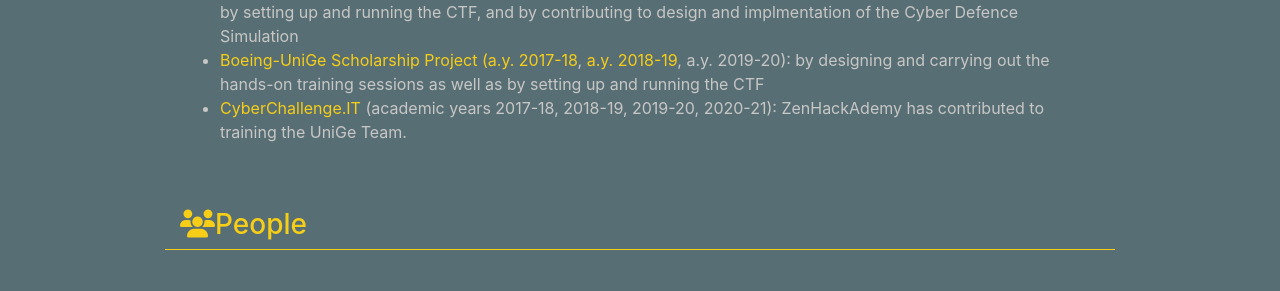
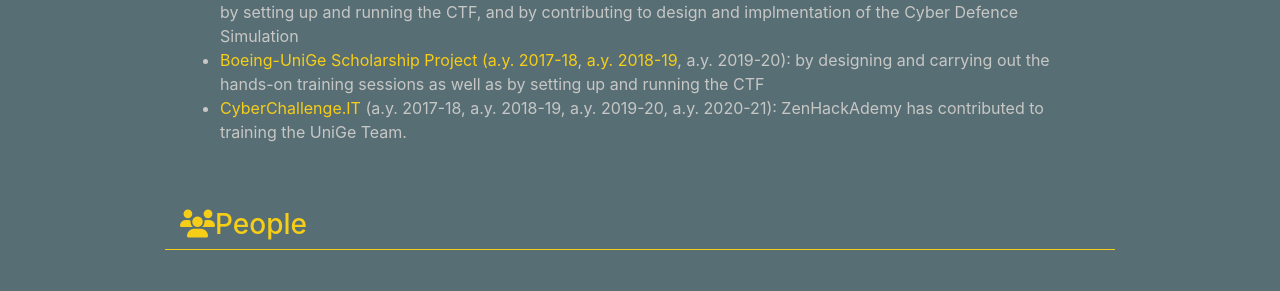
Before and after one commit to alessandroarmando/ZenHackAdemy, a Jekyll site: the page built from index.html, in a window 1280 px wide. Shown: the part 1197-1488 px from the top of the page. Built offline with Jekyll 4.4.1, drawn with Linux system fonts in a browser that asks for light colours; nearby versions of some CDN libraries; comment, search, counter and statistics services are not loaded.

Commit message:
*** empty log message ***

```diff
--- a/index.html
+++ b/index.html
@@ -62,7 +62,7 @@
 	    <ul>
 	      <li><a href="https://alessandroarmando.github.io/leonardo-unige-cyber/">Leonardo-UniGe Cybersecurity Scholarship Project (a.y. 2020-21)</a> by carrying out the hands-on training sessions, by setting up and running the CTF, and by contributing to design and implmentation of the Cyber Defence Simulation</li>
 	      <li><a href="">Boeing-UniGe Scholarship Project (<a href="https://csec.it/events/boeing-ctf/index">a.y. 2017-18</a>, <a href="https://csec.it/events/boeing-ctf-2018/index">a.y. 2018-19</a>, a.y. 2019-20): by designing and carrying out the hands-on training sessions as well as by setting up and running the CTF</li>
-	      <li><a href="https://cyberchallenge.it/">CyberChallenge.IT</a> (academic years 2017-18, 2018-19, 2019-20, 2020-21): ZenHackAdemy has contributed to training the UniGe Team.</li>
+	      <li><a href="https://cyberchallenge.it/">CyberChallenge.IT</a> (a.y. 2017-18, a.y. 2018-19, a.y. 2019-20, a.y. 2020-21): ZenHackAdemy has contributed to training the UniGe Team.</li>
 
         </div>
     </div>
```
